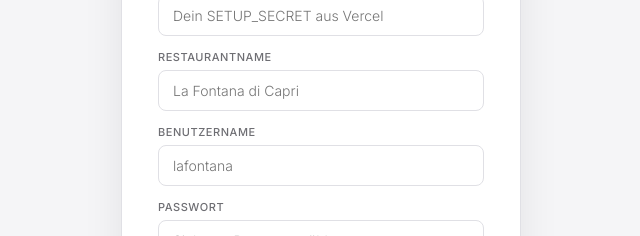
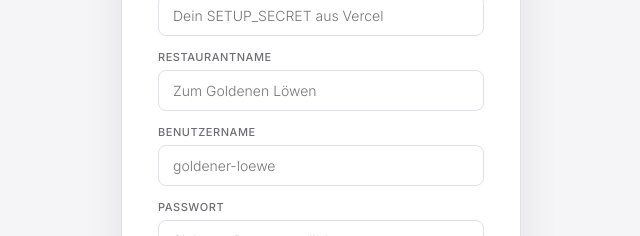
Before and after one commit to RestaurantIQ/RestaurantIQ-Demo, a Next.js app: page /setup in a window 1280 px wide. Shown: the part 289-525 px from the top of the page, without its empty margins (319-959 px from the left). Built offline with nearby package versions, Linux system fonts and the light colour scheme.

Commit message:
fix: remove La Fontana references from theme picker and setup placeholders

```diff
--- a/components/admin/ChatThemePicker.js
+++ b/components/admin/ChatThemePicker.js
@@ -99,11 +99,11 @@ function MiniCard({ themeKey, theme, isSelected, onSelect }) {
           borderRadius: v.r === '3px' ? 2 : 4,
           background: `${v.gold}10`,
         }}>
-          <span style={{ fontFamily: theme.fontDisplay, fontSize: 10, color: v.gold, fontStyle: 'italic', lineHeight: 1 }}>LF</span>
+          <span style={{ fontFamily: theme.fontDisplay, fontSize: 10, color: v.gold, fontStyle: 'italic', lineHeight: 1 }}>MR</span>
         </div>
         <div style={{ flex: 1, minWidth: 0 }}>
-          <div style={{ fontSize: 8.5, fontFamily: theme.fontDisplay, color: v.ink, letterSpacing: '0.04em', whiteSpace: 'nowrap', overflow: 'hidden', textOverflow: 'ellipsis' }}>La Fontana</div>
-          <div style={{ fontSize: 7, color: v.muted, letterSpacing: '0.1em', textTransform: 'uppercase', marginTop: 1 }}>Ristorante</div>
+          <div style={{ fontSize: 8.5, fontFamily: theme.fontDisplay, color: v.ink, letterSpacing: '0.04em', whiteSpace: 'nowrap', overflow: 'hidden', textOverflow: 'ellipsis' }}>Mein Restaurant</div>
+          <div style={{ fontSize: 7, color: v.muted, letterSpacing: '0.1em', textTransform: 'uppercase', marginTop: 1 }}>Ihr Chatbot</div>
         </div>
         <div style={{
           display: 'flex', alignItems: 'center', gap: 3,
--- a/pages/setup.js
+++ b/pages/setup.js
@@ -47,8 +47,8 @@ export default function Setup() {
           <form onSubmit={handleSubmit} style={{ display: 'flex', flexDirection: 'column', gap: 14 }}>
             {[
               { key: 'secret',   label: 'Setup-Passwort (SETUP_SECRET)', type: 'password', placeholder: 'Dein SETUP_SECRET aus Vercel' },
-              { key: 'name',     label: 'Restaurantname',                 type: 'text',     placeholder: 'La Fontana di Capri' },
-              { key: 'username', label: 'Benutzername',                   type: 'text',     placeholder: 'lafontana' },
+              { key: 'name',     label: 'Restaurantname',                 type: 'text',     placeholder: 'Zum Goldenen Löwen' },
+              { key: 'username', label: 'Benutzername',                   type: 'text',     placeholder: 'goldener-loewe' },
               { key: 'password', label: 'Passwort',                       type: 'password', placeholder: 'Sicheres Passwort wählen' },
             ].map(({ key, label, type, placeholder }) => (
               <div key={key}>
```
